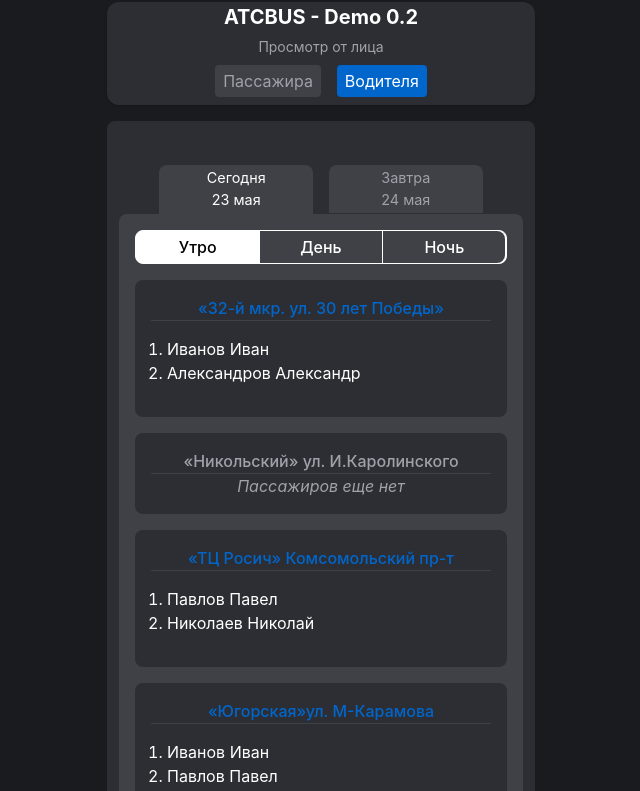
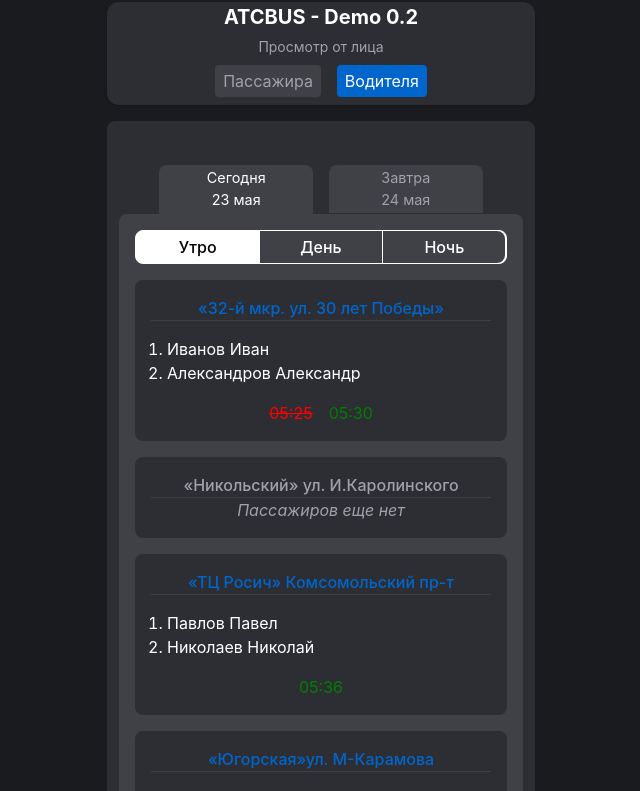
Before and after one commit to YeongSa/atc-bus, a React (Vite) app: page /driver in a window 1280 px wide. Shown: the top 791 px of the page, without its empty margins (319-959 px from the left). Built offline with nearby package versions, Linux system fonts and the light colour scheme.

Commit message:
time driver side

```diff
--- a/src/components/driver/DriverMain.jsx
+++ b/src/components/driver/DriverMain.jsx
@@ -21,6 +21,8 @@ const DriverMain = () => {
       day: "numeric",
     });
   };
+
+  const confirmer = true;
 
   return (
     <div className="driverMain">
@@ -63,7 +65,7 @@ const DriverMain = () => {
           </span>
         </div>
 
-        {busStops.map((stop) => {
+        {busStops.map((stop, index) => {
           return stop.passengers.length > 0 ? (
             <div className="stop " key={stop.id}>
               <div className="stop-info">
@@ -74,6 +76,14 @@ const DriverMain = () => {
                   <li key={passenger}>{passenger}</li>
                 ))}
               </ol>
+              {index === 0 ? (
+                <>
+                  <span className="stop-time-showcase">{stop.times[0]}</span>
+                  <span className="stop-time">05:30</span>
+                </>
+              ) : (
+                <div className="stop-time">{stop.times[0]}</div>
+              )}
             </div>
           ) : (
             <div className="stop empty" key={stop.id}>
--- a/src/components/driver/driverMain.css
+++ b/src/components/driver/driverMain.css
@@ -95,3 +95,13 @@ span.day-active {
 .stop.empty .stop-name {
   color: var(--text-dim);
 }
+
+.stop-time {
+  color: green;
+}
+
+.stop-time-showcase {
+  text-decoration: line-through;
+  color: red;
+  margin-right: 1rem;
+}
```
